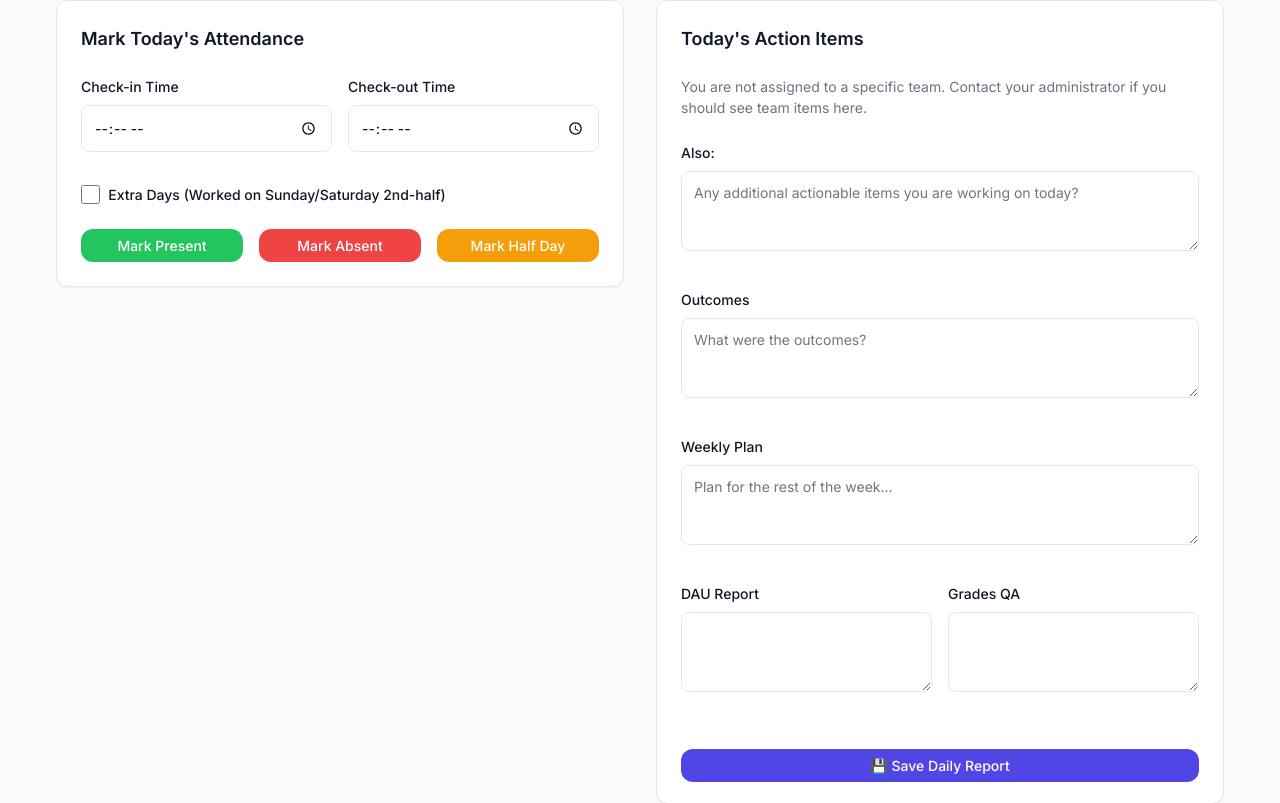
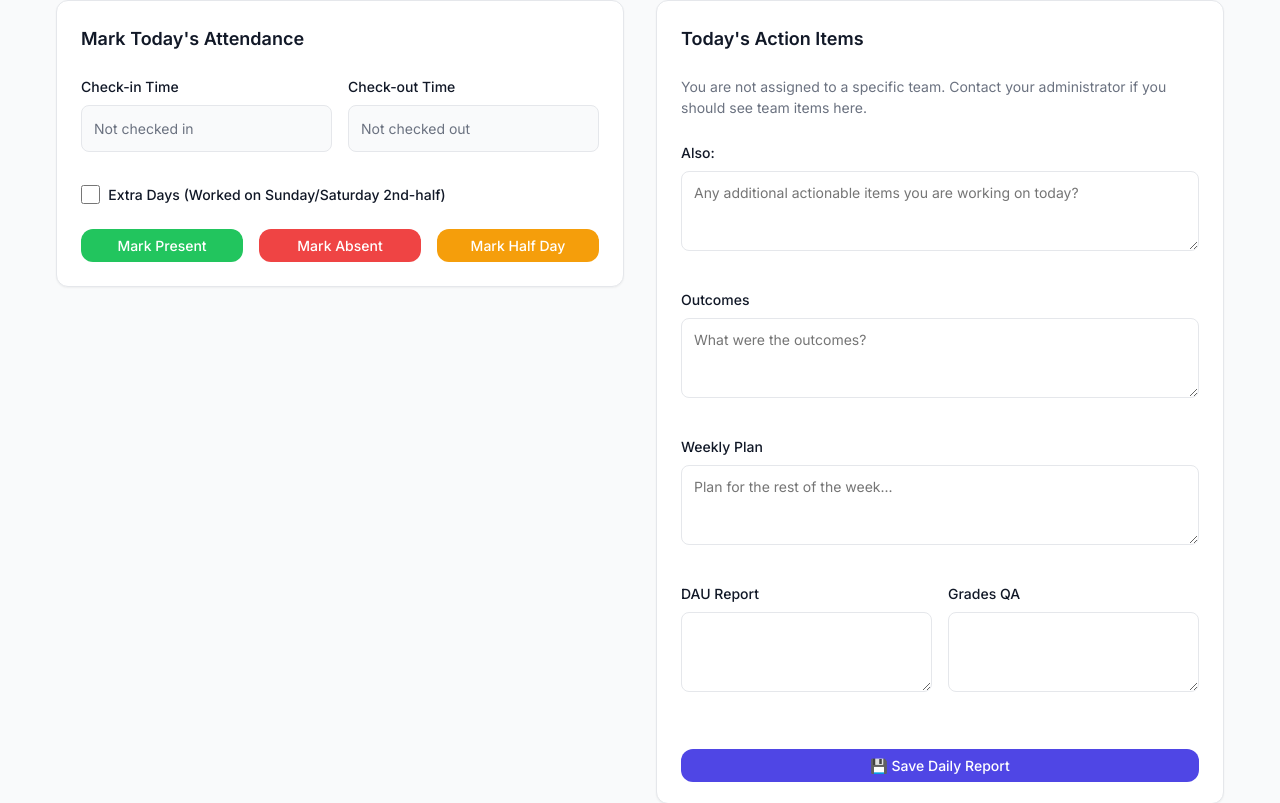
Before and after one commit to Manasa060105/employe_tracker, a Django app: template tracker/templates/tracker/mark_attendance.html in a window 1280 px wide. Shown: the part 270-1073 px from the top of the page. Run offline with Django 5.2, Linux system fonts and the light colour scheme; the template is opened without the code that fills it, so the values that code supplies are empty.

```diff
--- a/core/settings.py
+++ b/core/settings.py
@@ -117,7 +117,7 @@ AUTH_PASSWORD_VALIDATORS = [
 
 LANGUAGE_CODE = 'en-us'
 
-TIME_ZONE = 'UTC'
+TIME_ZONE = 'Asia/Kolkata'
 
 USE_I18N = True
 
--- a/tracker/templates/tracker/admin_dashboard.html
+++ b/tracker/templates/tracker/admin_dashboard.html
@@ -793,7 +793,7 @@
                         html += `</div>`;
                         metricsDiv.innerHTML = html;
 
-                    } else if (metrics.hasOwnProperty('lessons_completed') || metrics.hasOwnProperty('skills_added')) {
+                    } else if (metrics.hasOwnProperty('lessons_completed') || metrics.hasOwnProperty('skills_added') || metrics.hasOwnProperty('new_features_added')) {
                         // Tech and Development Formatting
                         metricsDiv.style.gridTemplateColumns = '1fr 1fr';
                         let html = '';
@@ -801,6 +801,7 @@
                         if (metrics.skills_added !== undefined) html += `<div><strong>Skills added:</strong> ${metrics.skills_added}</div>`;
                         if (metrics.students_mentored !== undefined) html += `<div><strong>Students mentored:</strong> ${metrics.students_mentored}</div>`;
                         if (metrics.hours_mentored !== undefined) html += `<div><strong>Hours mentored:</strong> ${metrics.hours_mentored}</div>`;
+                        if (metrics.new_features_added !== undefined) html += `<div><strong>New features added:</strong> ${metrics.new_features_added}</div>`;
                         metricsDiv.innerHTML = html;
                     } else {
                         // Fallback
--- a/tracker/templates/tracker/mark_attendance.html
+++ b/tracker/templates/tracker/mark_attendance.html
@@ -450,13 +450,15 @@
                         <div style="display: flex; gap: 1rem; margin-bottom: 1rem; flex-wrap: wrap;">
                             <div class="form-group" style="flex: 1; min-width: 120px;">
                                 <label class="form-label">Check-in Time</label>
-                                <input type="time" class="form-control" name="check_in_time"
-                                    value="{% if today_attendance and today_attendance.check_in_time %}{{ today_attendance.check_in_time|time:'H:i' }}{% endif %}">
+                                <div class="form-control" style="background-color: var(--bg); color: var(--text-muted); padding: 0.75rem;">
+                                    {% if today_attendance and today_attendance.check_in_time %}{{ today_attendance.check_in_time|time:'H:i' }}{% else %}Not checked in{% endif %}
+                                </div>
                             </div>
                             <div class="form-group" style="flex: 1; min-width: 120px;">
                                 <label class="form-label">Check-out Time</label>
-                                <input type="time" class="form-control" name="check_out_time"
-                                    value="{% if today_attendance and today_attendance.check_out_time %}{{ today_attendance.check_out_time|time:'H:i' }}{% endif %}">
+                                <div class="form-control" style="background-color: var(--bg); color: var(--text-muted); padding: 0.75rem;">
+                                    {% if today_attendance and today_attendance.check_out_time %}{{ today_attendance.check_out_time|time:'H:i' }}{% else %}Not checked out{% endif %}
+                                </div>
                             </div>
                         </div>
 
@@ -473,7 +475,10 @@
                         <div class="actions-group">
                             {% if already_marked %}
                             <button type="submit" name="status" value="{{ today_attendance.status }}"
-                                class="btn btn-primary" style="width: 100%;">Update Attendance</button>
+                                class="btn btn-primary" style="flex: 1;">Update Extra Days/Status</button>
+                            {% if not today_attendance.check_out_time and today_attendance.status != 'Absent' and today_attendance.status != 'Leave' %}
+                            <button type="submit" name="check_out" value="1" class="btn btn-warning" style="flex: 1;">Check Out</button>
+                            {% endif %}
                             {% else %}
                             <button type="submit" name="status" value="Present" class="btn btn-success"
                                 style="flex: 1;">Mark Present</button>
@@ -560,6 +565,11 @@
                                 <label class="form-label">Hours mentored</label>
                                 <input type="number" name="hours_mentored" class="form-control"
                                     value="{{ report.team_metrics.hours_mentored|default:0 }}">
+                            </div>
+                            <div>
+                                <label class="form-label">New features added</label>
+                                <input type="number" name="new_features_added" class="form-control"
+                                    value="{{ report.team_metrics.new_features_added|default:0 }}">
                             </div>
                         </div>
                         {% else %}
```
Also changed, not shown: tracker/views.py (+13 -6 lines).
